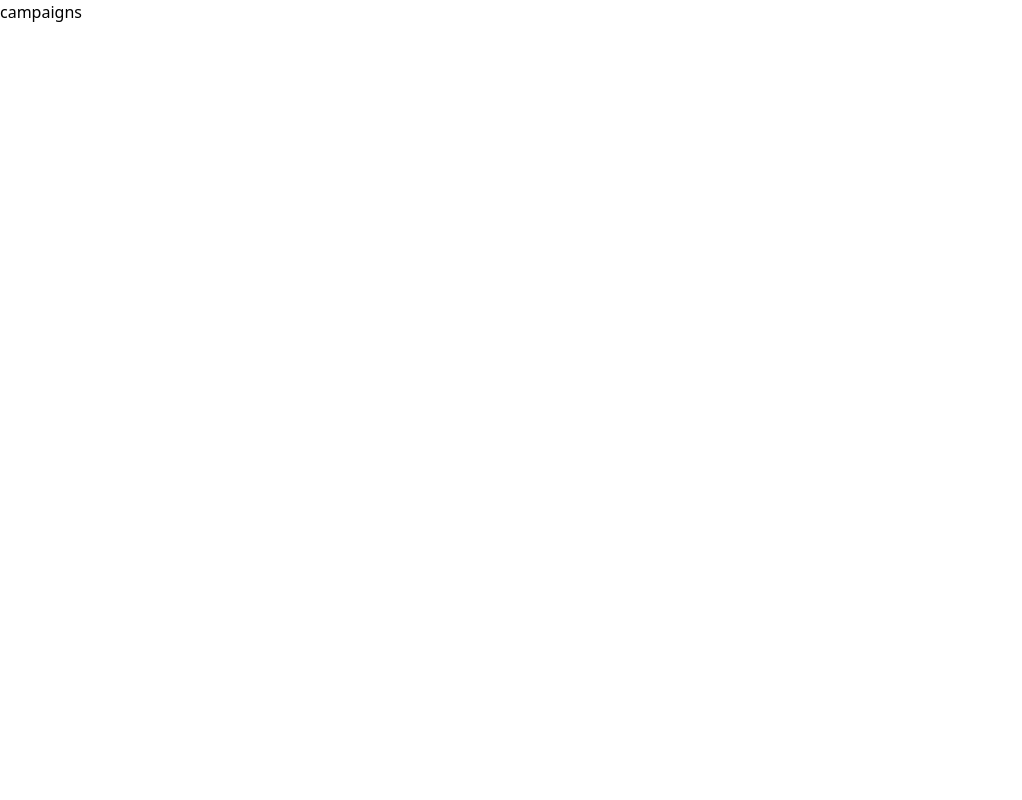
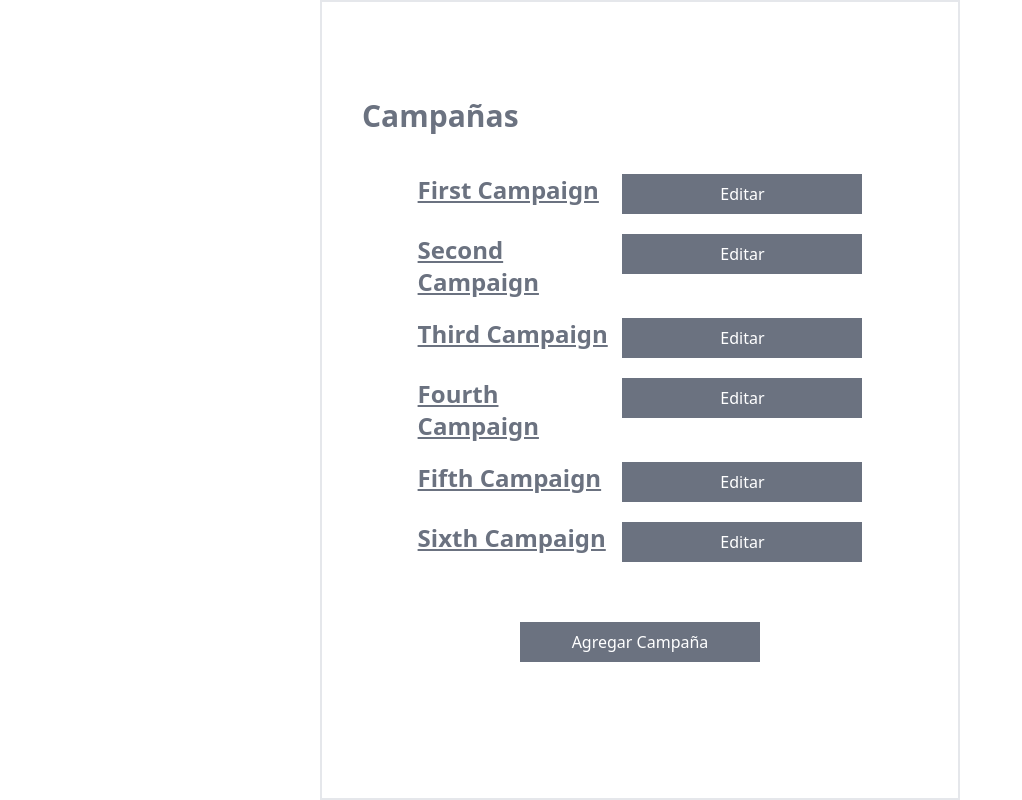
Before and after one commit to sebas317/referralsApp, a Next.js app: page /app/campaigns in a window 1280 px wide. Shown: the whole page, without its empty margins (0-1022 px from the left). Built offline with nearby package versions, Linux system fonts and the light colour scheme.

Commit message:
Progress creating campaigns module

```diff
--- a/pages/app/campaigns.js
+++ b/pages/app/campaigns.js
@@ -1,8 +1,57 @@
+import Link from 'next/link'
 import React from 'react'
+import Button from '../../components/atoms/Button'
 
 function campaigns() {
+
+  const myCampaigns = [
+    {
+      id: 1,
+      "name": "First Campaign"
+    },
+    {
+      id: 2,
+      "name": "Second Campaign"
+    },
+    {
+      id: 3,
+      "name": "Third Campaign"
+    },
+    {
+      id: 4,
+      "name": "Fourth Campaign"
+    },
+    {
+      id: 5,
+      "name": "Fifth Campaign"
+    },
+    {
+      id: 6,
+      "name": "Sixth Campaign"
+    },
+  ];
+
   return (
-    <div>campaigns</div>
+    <div className="flex flex-col justify-center items-center min-h-screen border-2 w-full mx-auto px-10 xl:w-2/4">
+      <h1 className='text-gray-500 font-semibold text-3xl w-full'>Campañas</h1>
+      <div className='w-4/5 flex flex-col justify-center items-center gap-5 h-max my-10 mx-auto'>
+        {myCampaigns.map(campaign => (
+          <div className='flex flex-row w-full justify-around'>
+            <h2 className='text-gray-500 font-semibold text-2xl w-full underline'>{campaign.name}</h2>
+            <Link href={`/app/campaigns/${campaign.id}`}>
+              <Button>
+                Editar
+              </Button>
+            </Link>
+          </div>
+        ))}
+        <Link href="/app/campaigns/create" className='mt-10'>
+          <Button>
+            Agregar Campaña
+          </Button>
+        </Link>
+      </div>
+    </div>
   )
 }
 
```
